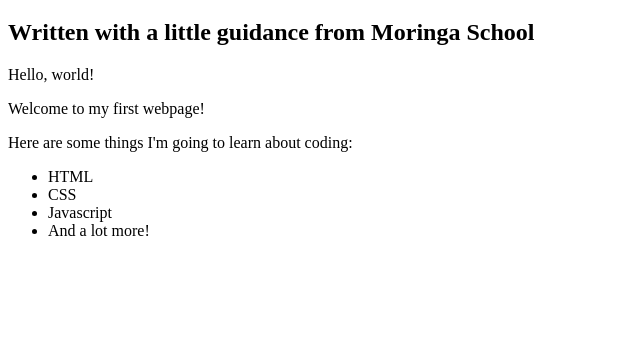
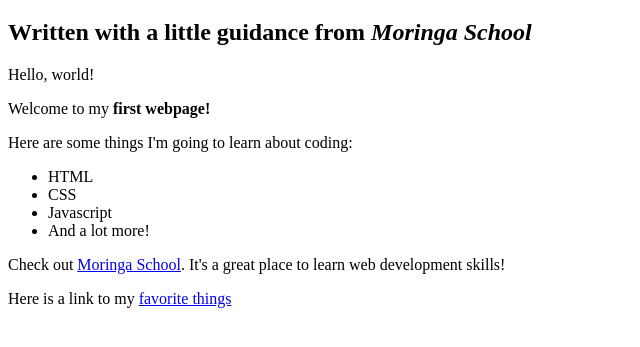
Before and after one commit to josylad/my-first-webpage, a plain HTML site: page my-first-webpage.html in a window 1280 px wide. Shown: the part 61-408 px from the top of the page, without its empty margins (0-640 px from the left). Drawn offline with Linux system fonts and the light colour scheme.

Commit message:
added links and inline elements

```diff
--- a/my-first-webpage.html
+++ b/my-first-webpage.html
@@ -5,10 +5,10 @@
   </head>
   <body>
     <h1>My First Webpage</h1>
-    <h2>Written with a little guidance from Moringa School</h2>
+    <h2>Written with a little guidance from <em>Moringa School</em></h2>
 
     <p>Hello, world!</p>
-    <p>Welcome to my first webpage!</p>
+    <p>Welcome to my <strong>first webpage!</strong></p>
 
     <p>Here are some things I'm going to learn about coding:</p>
     <ul>
@@ -17,5 +17,8 @@
       <li>Javascript</li>
       <li>And a lot more!</li>
     </ul>
+    <p>Check out <a href="http://moringaschool.com" target="_blank">Moringa School</a>. It's a great place to learn web development skills!</p>
+    <p>Here is a link to my <a href="my-favorite-things.html">favorite things</a></p>
+
   </body>
 </html>
```
